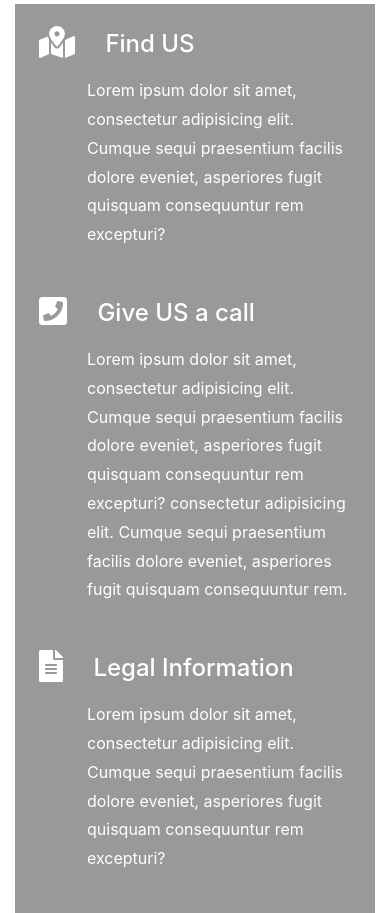
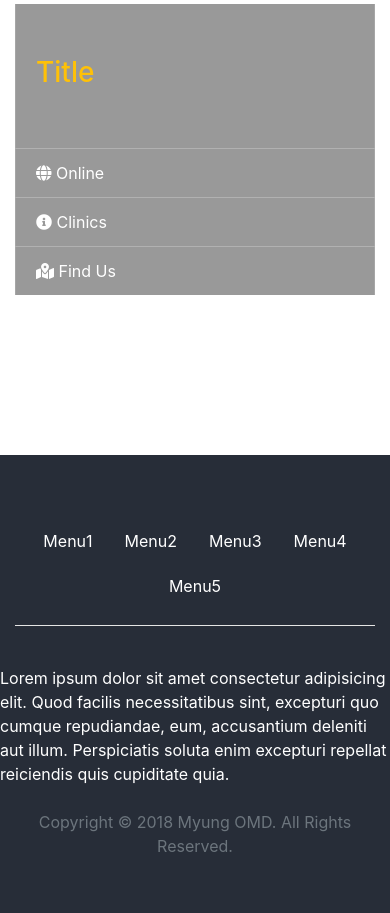
Before and after one commit to anapnbs/myung, a website built with webpack: page myung-theme/intro.html in a window 390 px wide. Shown: the part 6834-7747 px from the top of the page. Built offline with nearby package versions, Linux system fonts and the light colour scheme; what wow.js would draw is missing.

Commit message:
update again

```diff
--- a/myung-theme/intro.html
+++ b/myung-theme/intro.html
@@ -20,7 +20,7 @@
         <ul class="list-unstyled">
             <li class="border p-2">
                 <a href="#" data-toggle="tooltip" data-placement="left" title="Online Counsel">
-                    <img class="img-raised rounded" src="assets/images/online.jpg" alt="online Counseling" width="60px">
+                    <img class="img-raised rounded" src="assets/images/online.png" alt="online Counseling" width="60px">
                 </a>
             </li>
             <li class="border p-2" width="62px" height="62px">
@@ -115,9 +115,9 @@
                     <div class="modal-header border-0 d-flex align-items-center md-form">
                         <input type="text" class="form-control search-term my-0" id="search-term" placeholder="Search for disease & treatment..."
                             autofocus="true">
-                        <button type="button" id="start-record-btn" class="btn btn-info mr-2" data-toggle="tooltip" data-placement="left" title="Speech Record only on the google chrome browser">
+                        <!-- <button type="button" id="start-record-btn" class="btn btn-info mr-2" data-toggle="tooltip" data-placement="left" title="Speech Record only on the google chrome browser">
                             <i class="fas fa-microphone fa-2x"></i>
-                        </button>
+                        </button> -->
                         <button type="button" id="pause-record-btn" class="js-search-close btn btn-danger" data-dismiss="modal" aria-label="Close">
                             <i class="fa fa-times fa-2x"></i>
                         </button>
@@ -435,17 +435,6 @@
     </nav>
     <!-- /SECTION -->
 
-    <!-- SECTION : Top Banner
-        ============================================ -->
-    <!-- <div id="jumbotron" class="topBanner wow fadeInDown" style="background-image: url('assets/images/bg_universe.jpg');">
-        <div class="container mb-5 py-5">
-            <h1 class="display-3 text-center text-white font-weight-bold">CLinic Page Title</h1>
-            <br>
-            <h5 class="desc text-white text-center my-4">Page Description if exists. Lorem ipsum dolor sit amet, consectetur adipisicing elit. Unde, quas?</h5>
-        </div>
-    </div> -->
-    <!-- /SECTION : Top Banner -->
-
     <!-- Intro Page Content
         ============================================ -->
     <div class="wrapper">
@@ -699,26 +688,11 @@
 
                         <div class="col-lg-4">
 
-                            <aside class="infoTab text-white p-4">
-
-                                <h4>
-                                    <i class="fas fa-map-marked-alt fa-lg mr-4"></i> Find US</h4>
-                                <p class="ml-5 mt-3 mb-5">Lorem ipsum dolor sit amet, consectetur adipisicing elit. Cumque sequi praesentium facilis
-                                    dolore eveniet, asperiores fugit quisquam consequuntur rem excepturi?</p>
-
-                                <h4>
-                                    <i class="fas fa-phone-square fa-lg mr-4"></i> Give US a call</h4>
-                                <p class="ml-5 mt-3 mb-5">Lorem ipsum dolor sit amet, consectetur adipisicing elit. Cumque sequi praesentium facilis
-                                    dolore eveniet, asperiores fugit quisquam consequuntur rem excepturi? consectetur adipisicing
-                                    elit. Cumque sequi praesentium facilis dolore eveniet, asperiores fugit quisquam consequuntur
-                                    rem.
-                                </p>
-
-                                <h4>
-                                    <i class="fas fa-file-alt fa-lg mr-4"></i> Legal Information</h4>
-                                <p class="ml-5 mt-3">Lorem ipsum dolor sit amet, consectetur adipisicing elit. Cumque sequi praesentium facilis
-                                    dolore eveniet, asperiores fugit quisquam consequuntur rem excepturi?</p>
-
+                            <aside class="list-group list-group-flush infoTab">
+                                <li class="list-group-item text-warning font-weight-bold py-5"><h3>Title</h3></li>
+                                <a href="#" class="list-group-item text-white"><i class="fas fa-globe"></i> Online</a>
+                                <a href="#" class="list-group-item text-white"><i class="fas fa-info-circle"></i> Clinics</a>
+                                <a href="#" class="list-group-item text-white"><i class="fas fa-map-marked-alt"></i> Find Us</a>
                             </aside>
 
                         </div>
--- a/src/scss/_menu.scss
+++ b/src/scss/_menu.scss
@@ -34,9 +34,9 @@ nav#primary-nav {
         }
     }
 
-    li.dropdown:hover > .dropdown-menu {
-        display: block;
-    }
+    // li.dropdown:hover > .dropdown-menu {
+    //     display: block;
+    // }
 
 }
 
```
Also changed, not shown: myung-theme/counsel.html (+8 -23 lines), myung-theme/index.html (+3 -1 lines), myung-theme/page.html (+9 -10 lines), myung-theme/post.html (+8 -23 lines), myung-theme/review.html (+8 -23 lines), myung-theme/assets/css/app.bundle.css, myung-theme/assets/images/online.png.
